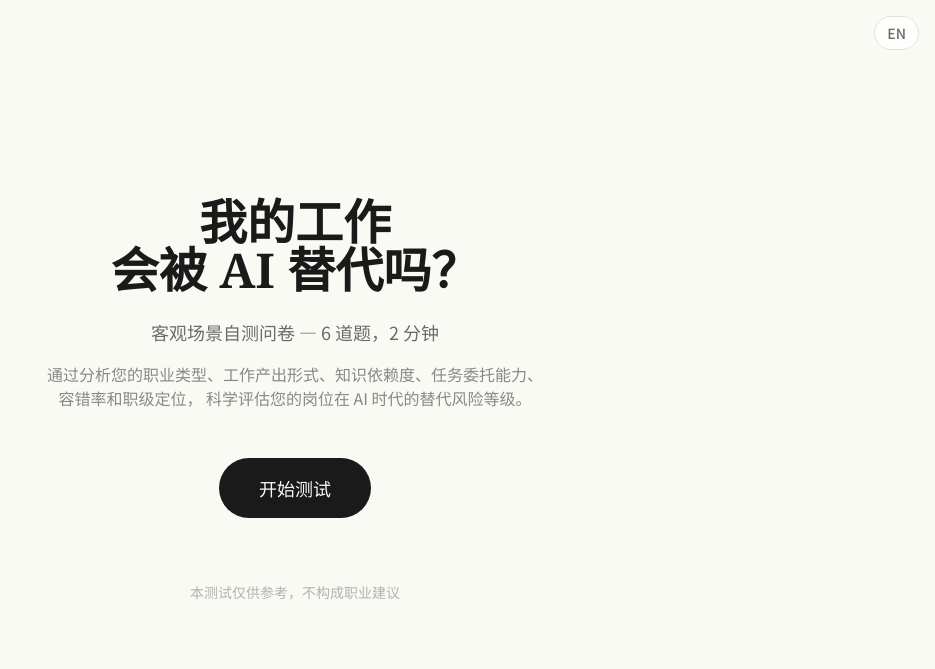
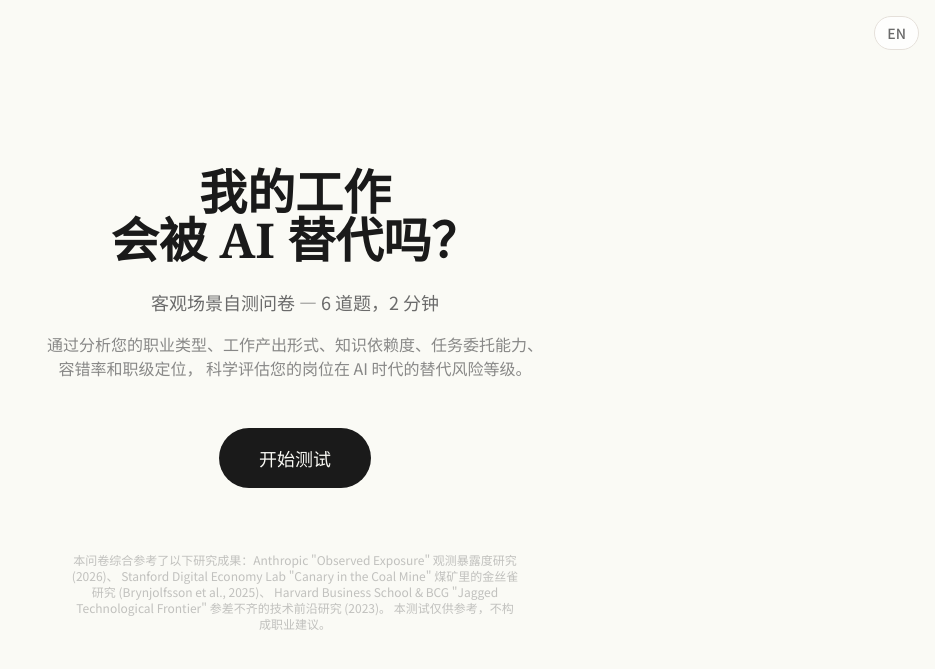
Before and after one commit to FredHJC/AI-Job-Replacement, a FastAPI app: page / in a window 1280 px wide. Shown: the top 669 px of the page, without its empty margins (345-1280 px from the left). Run offline with FastAPI, Linux system fonts and the light colour scheme; some libraries are stand-ins or nearby versions.

Commit message:
feat: add research references to landing page
Add small-text citations at bottom of landing page referencing:
- Anthropic "Observed Exposure" study (2026)
- Stanford "Canary in the Coal Mine" (Brynjolfsson et al., 2025)
- HBS & BCG "Jagged Technological Frontier" study (2023)
Bilingual (zh/en), styled as subtle footnote text.

Co-Authored-By: Claude Opus 4.6 (1M context) <noreply@anthropic.com>

```diff
--- a/app/templates/index.html
+++ b/app/templates/index.html
@@ -36,11 +36,21 @@
             <span x-show="lang === 'en'" x-cloak>Start Quiz</span>
         </a>
 
-        <!-- Footer note -->
-        <p class="mt-12 sm:mt-16 text-xs sm:text-sm text-muted/50">
-            <span x-show="lang === 'zh'">本测试仅供参考，不构成职业建议</span>
-            <span x-show="lang === 'en'" x-cloak>This quiz is for reference only and does not constitute career advice</span>
-        </p>
+        <!-- References -->
+        <div class="mt-12 sm:mt-16 max-w-md mx-auto">
+            <p class="text-[10px] sm:text-xs text-muted/40 leading-relaxed" x-show="lang === 'zh'">
+                本问卷综合参考了以下研究成果：Anthropic "Observed Exposure" 观测暴露度研究 (2026)、
+                Stanford Digital Economy Lab "Canary in the Coal Mine" 煤矿里的金丝雀研究 (Brynjolfsson et al., 2025)、
+                Harvard Business School & BCG "Jagged Technological Frontier" 参差不齐的技术前沿研究 (2023)。
+                本测试仅供参考，不构成职业建议。
+            </p>
+            <p class="text-[10px] sm:text-xs text-muted/40 leading-relaxed" x-show="lang === 'en'" x-cloak>
+                This quiz is informed by: Anthropic's "Observed Exposure" study (2026),
+                Stanford Digital Economy Lab's "Canary in the Coal Mine" research (Brynjolfsson et al., 2025),
+                and Harvard Business School & BCG's "Jagged Technological Frontier" study (2023).
+                For reference only — not career advice.
+            </p>
+        </div>
     </div>
 </main>
 {% endblock %}
```
